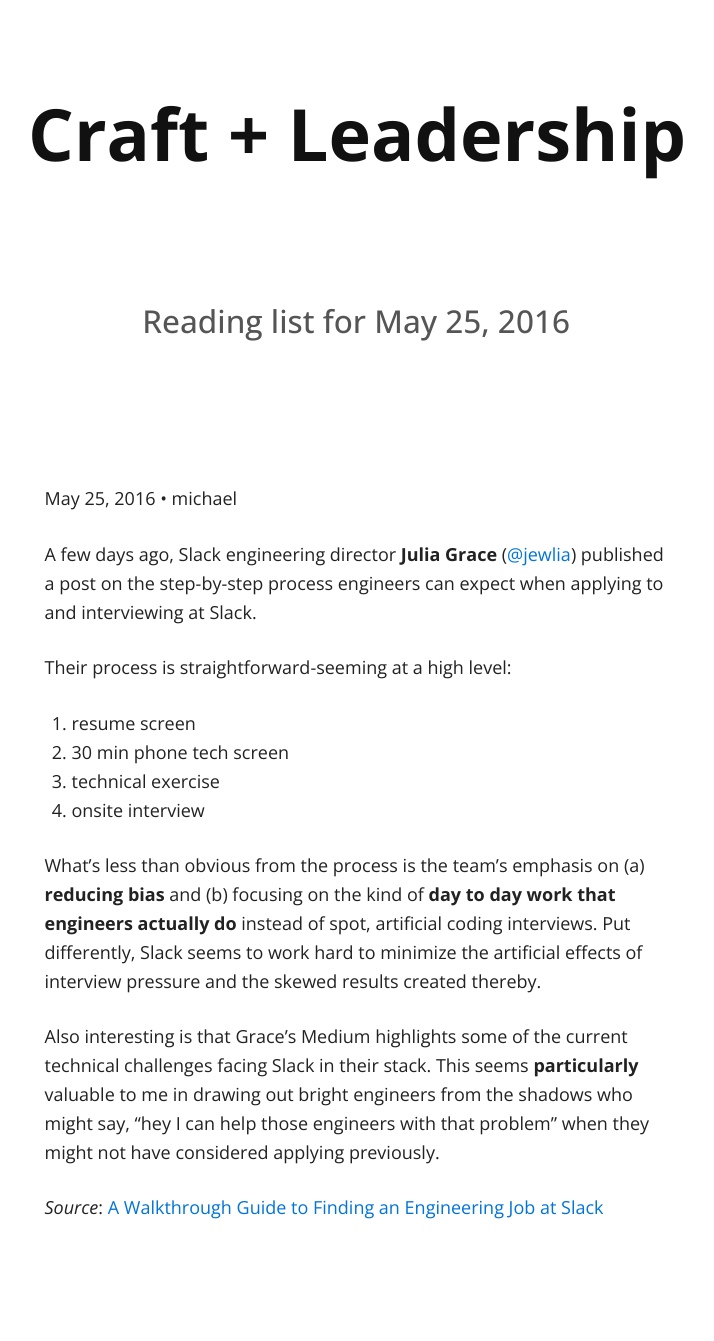
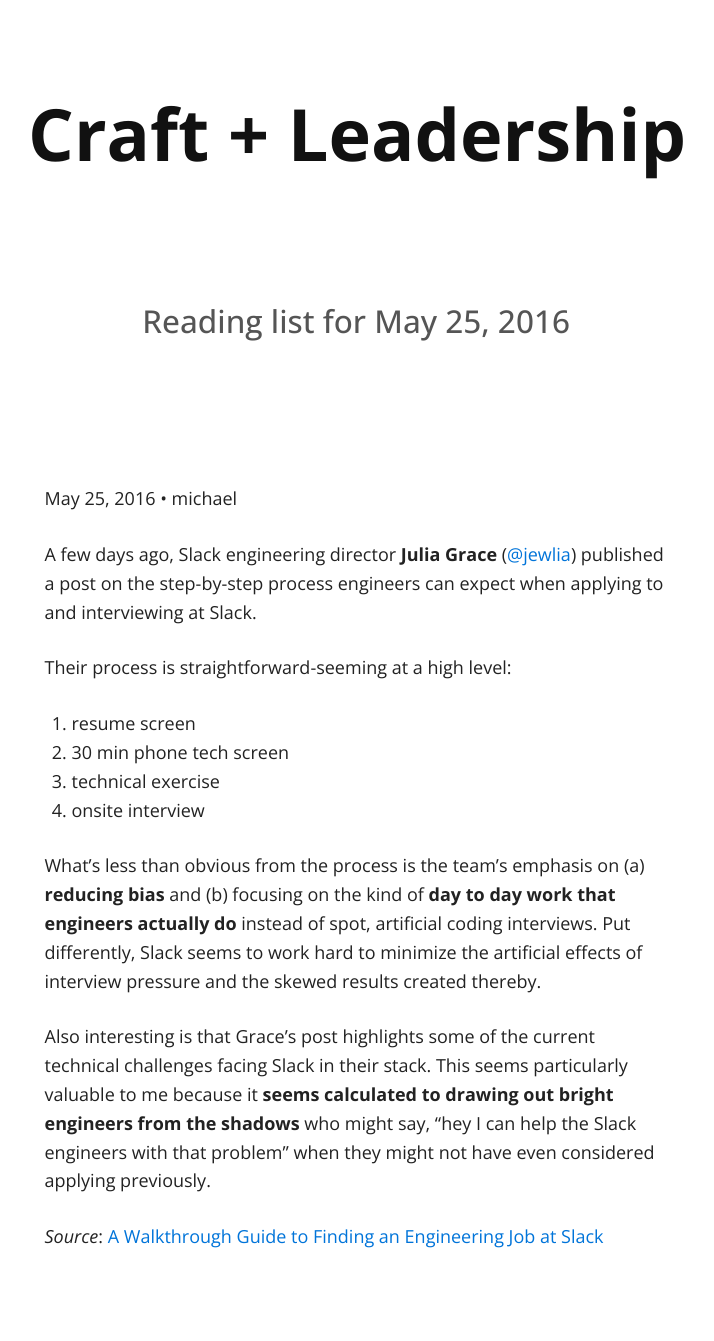
Before and after one commit to craftleadership/craftleadership.github.io, a Jekyll site: the page built from _posts/2016-05-25-reading-list.md, in a window 1280 px wide. Shown: the whole page, without its empty margins (283-997 px from the left). Built offline with Jekyll 4.4.1, drawn with Linux system fonts in a browser that asks for light colours; nearby versions of some CDN libraries; before the commit the page ends 1312 px from its top, so only the background shows below that.

Commit message:
refines text in may 25 post

```diff
--- a/_posts/2016-05-25-reading-list.md
+++ b/_posts/2016-05-25-reading-list.md
@@ -1,10 +1,10 @@
 ---
 layout: post
 title:  "Reading list for May 25, 2016"
-date:   2016-05-25 7:15:00 -0700
+date:   2016-05-25 8:44:00 -0700
 categories: reading
 author: michael
-excerpt: Transparency in the hiring process may bring great engineers out of the shadows for Slack.
+excerpt: Transparency in the hiring process may bring **great engineers out of the shadows** for the engineering team at Slack.
 ---
 
 A few days ago, Slack engineering director **Julia Grace** ([@jewlia](https://twitter.com/jewelia)) published a post on the step-by-step process engineers can expect when applying to and interviewing at Slack.
@@ -18,6 +18,6 @@ Their process is straightforward-seeming at a high level:
 
 What's less than obvious from the process is the team's emphasis on (a) **reducing bias** and (b) focusing on the kind of **day to day work that engineers actually do** instead of spot, artificial coding interviews. Put differently, Slack seems to work hard to minimize the artificial effects of interview pressure and the skewed results created thereby.
 
-Also interesting is that Grace's Medium highlights some of the current technical challenges facing Slack in their stack. This seems **particularly** valuable to me in drawing out bright engineers from the shadows who might say, "hey I can help those engineers with that problem" when they might not have considered applying previously.
+Also interesting is that Grace's post highlights some of the current technical challenges facing Slack in their stack. This seems particularly valuable to me because it **seems calculated to drawing out bright engineers from the shadows** who might say, "hey I can help the Slack engineers with that problem" when they might not have even considered applying previously.
 
 *Source*: [A Walkthrough Guide to Finding an Engineering Job at Slack](https://slack.engineering/a-walkthrough-guide-to-finding-an-engineering-job-at-slack-dc07dd7b0144)
```
